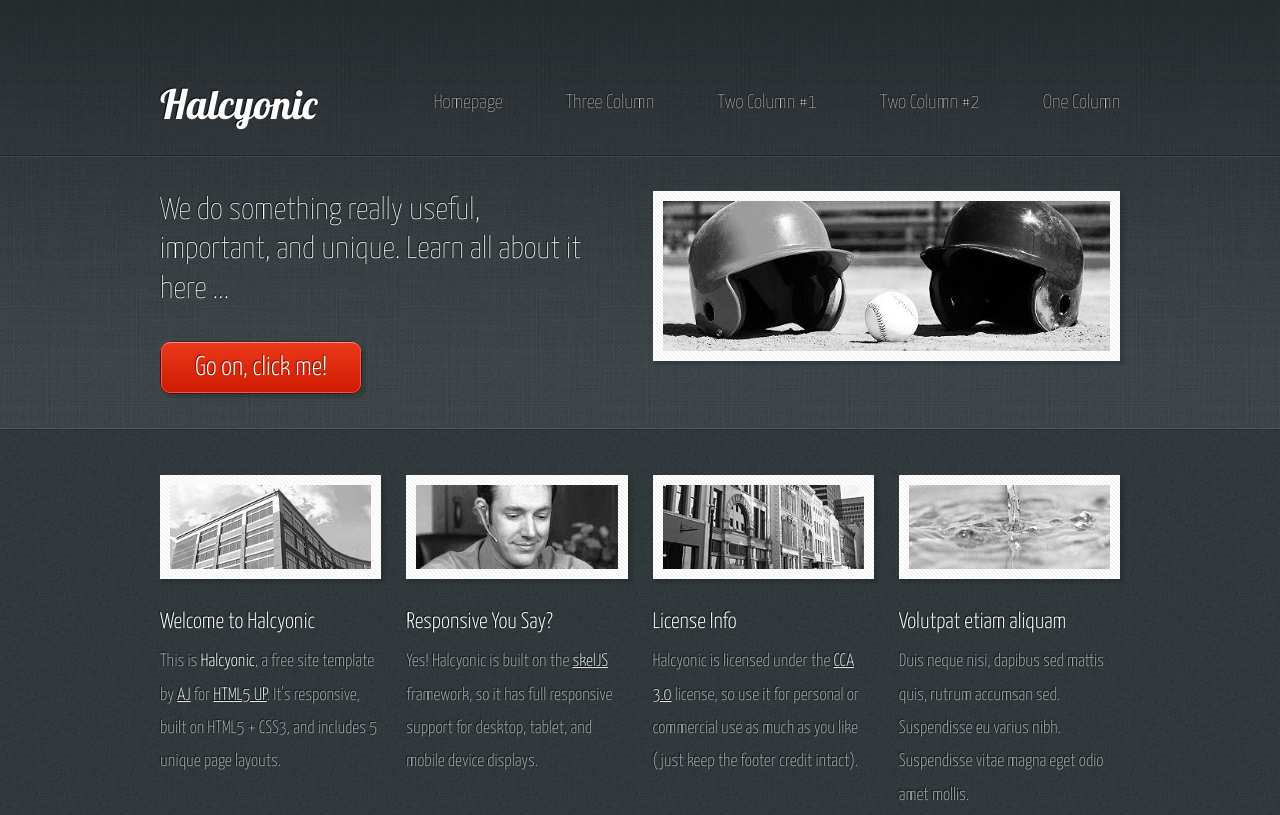
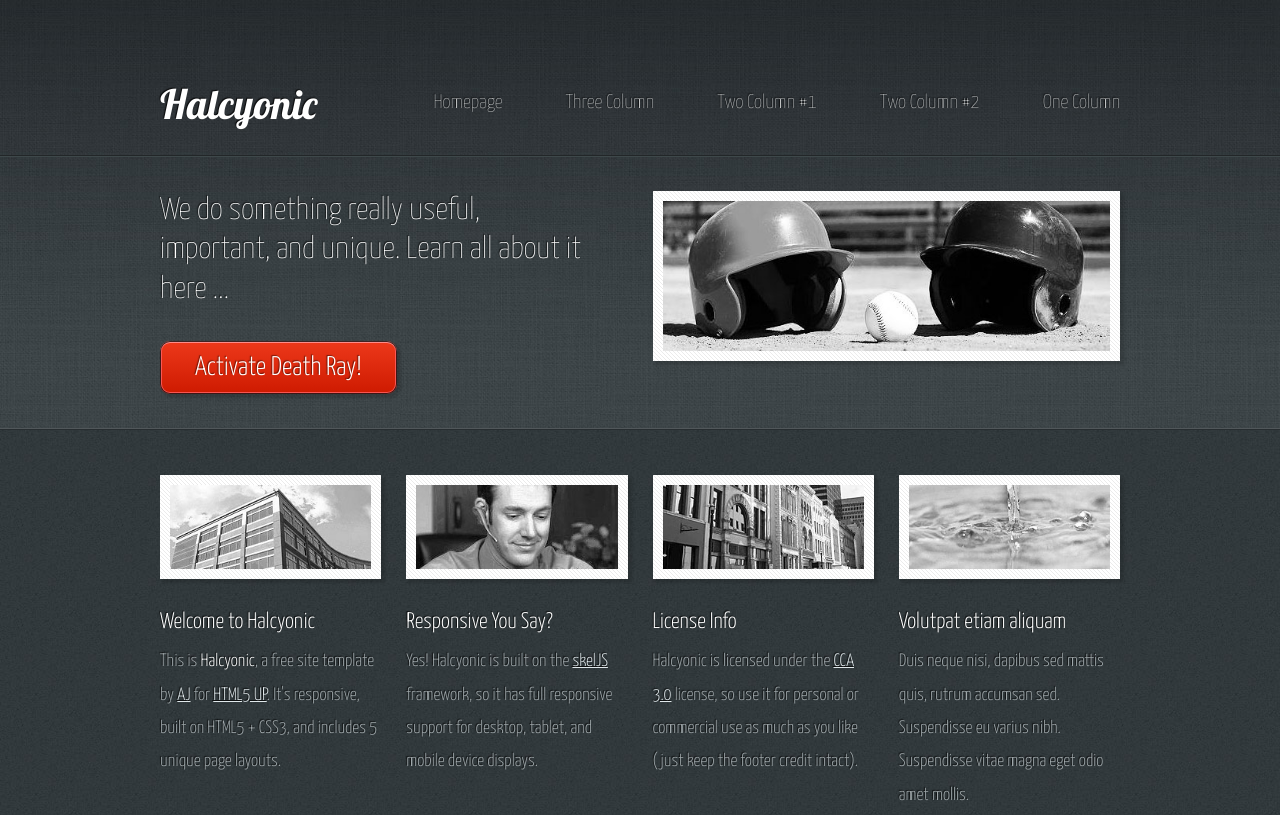
Before and after one commit to GreagCuldesac/pretzeldoe, a plain HTML site: page index.html in a window 1280 px wide. Shown: the top 815 px of the page. Drawn offline with Linux system fonts and the light colour scheme.

Commit message:
dis is something

```diff
--- a/index.html
+++ b/index.html
@@ -52,7 +52,7 @@
 
 								<!-- Banner Copy -->
 									<p>We do something really useful, important, and unique. Learn all about it here ...</p>
-									<a href="#" class="button-big">Go on, click me!</a>
+									<a href="#" class="button-big">Activate Death Ray!</a>
 
 							</div>
 							<div class="6u">
```
